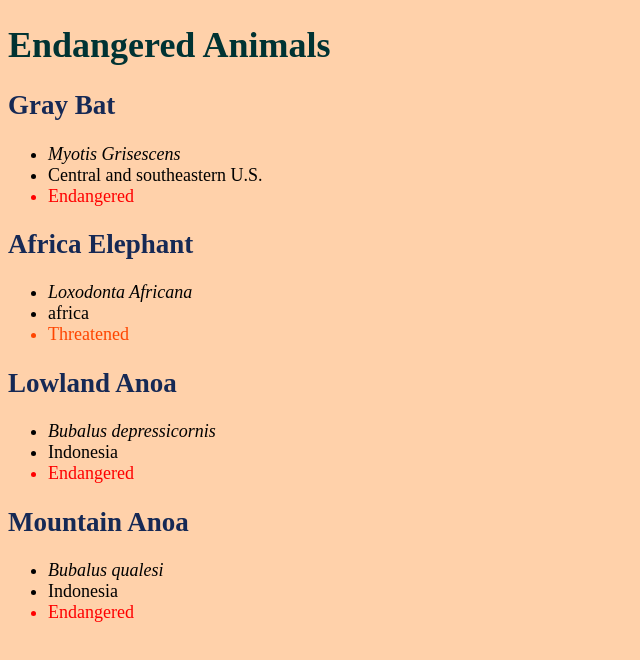
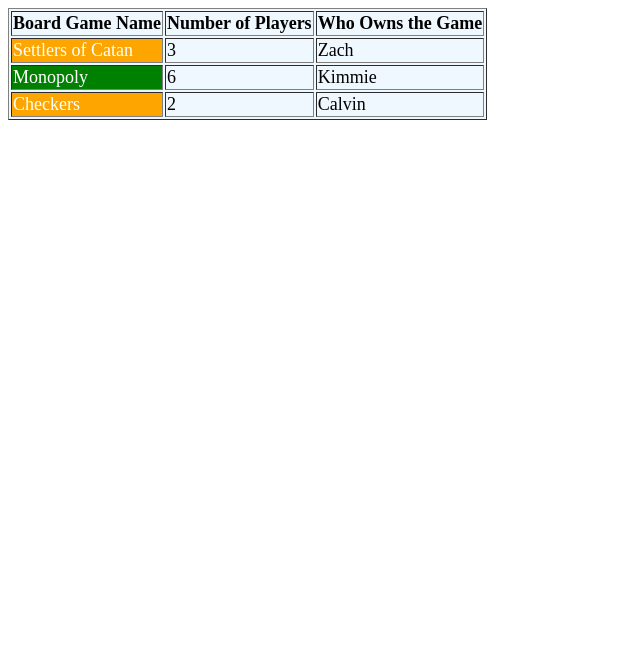
Before and after one commit to bryan54321/codeHS3, a plain HTML site: page index.html in a window 1280 px wide. Shown: the whole page, without its empty margins (0-640 px from the left). Drawn offline with Linux system fonts and the light colour scheme.

Commit message:
Update index.html

```diff
--- a/index.html
+++ b/index.html
@@ -1,55 +1,44 @@
 <!DOCTYPE html>
 <html>
 	<head>
-        <Title>Endangered Species</Title>
+		<title>Game Table</title>
     	<style>
-            body{
-                background-color:#FFD1AA ;
+    	    table{
     	        font-size:18px;
+    	        background-color:AliceBlue;
     	    }
-            h1{
-                color: #003333;
+    	    #favorite{
+    	        background-color:green;
     	    }
-            h2{
-                color: #162955;
-            }
-            .endangered{
-                color: red;
-            }
-            .threatened{
-                color: orangered;
-            }
-            .scientific-name{
-                font-style: italic;
+    	    .game{
+    	        background-color:orange;
+    	        color:white;
     	    }
     	</style>
+	</head>
 
-    </head>
 	<body>
-        <h1>Endangered Animals</h1>
-        <h2>Gray Bat</h2>
-        <ul>
-            <li class="scientific-name">Myotis Grisescens</li>
-            <li>Central and southeastern U.S.</li>
-            <li class="endangered">Endangered</li>
-        </ul>
-        <h2>Africa Elephant</h2>
-        <ul>
-            <li class="scientific-name">Loxodonta Africana</li>
-            <li>africa</li>
-            <li class="threatened">Threatened</li>
-        </ul>
-        <h2>Lowland Anoa</h2>
-        <ul>
-            <li class="scientific-name">Bubalus depressicornis</li>
-            <li>Indonesia</li>
-            <li class="endangered">Endangered</li>
-        </ul>
-        <h2>Mountain Anoa</h2>
-        <ul>
-            <li class="scientific-name">Bubalus qualesi</li>
-            <li>Indonesia</li>
-            <li class="endangered">Endangered</li>
-        </ul>
+		<table border="1">
+		    <tr>
+		        <th>Board Game Name</th>
+		        <th>Number of Players</th>
+		        <th>Who Owns the Game</th>
+		    </tr>
+		    <tr>
+		        <td class="game">Settlers of Catan</td>
+		        <td>3</td>
+		        <td>Zach</td>
+		    </tr>
+		    <tr>
+		        <td class="game" id="favorite">Monopoly</td>
+		        <td>6</td>
+		        <td>Kimmie</td>
+		    </tr>
+		    <tr>
+		        <td class="game">Checkers</td>
+		        <td>2</td>
+		        <td>Calvin</td>
+		    </tr>
+		</table>
 	</body>
 </html>
```
Lines whose indentation alone changed are shown as unchanged.
